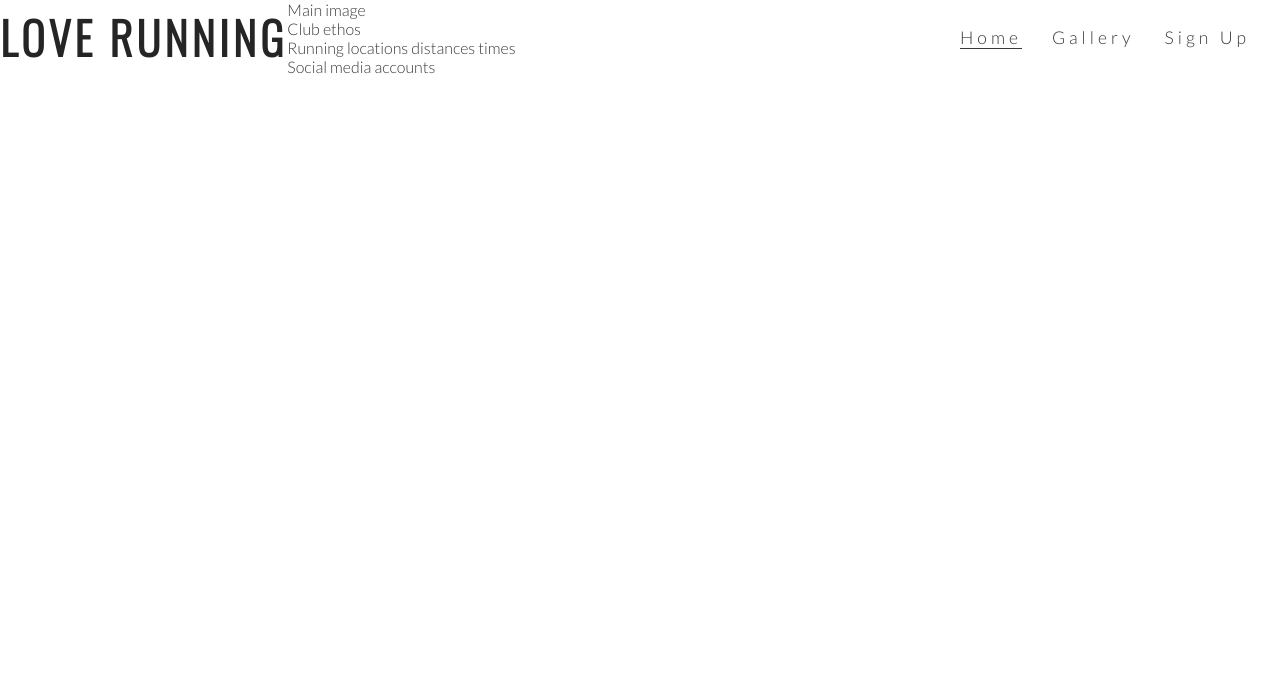
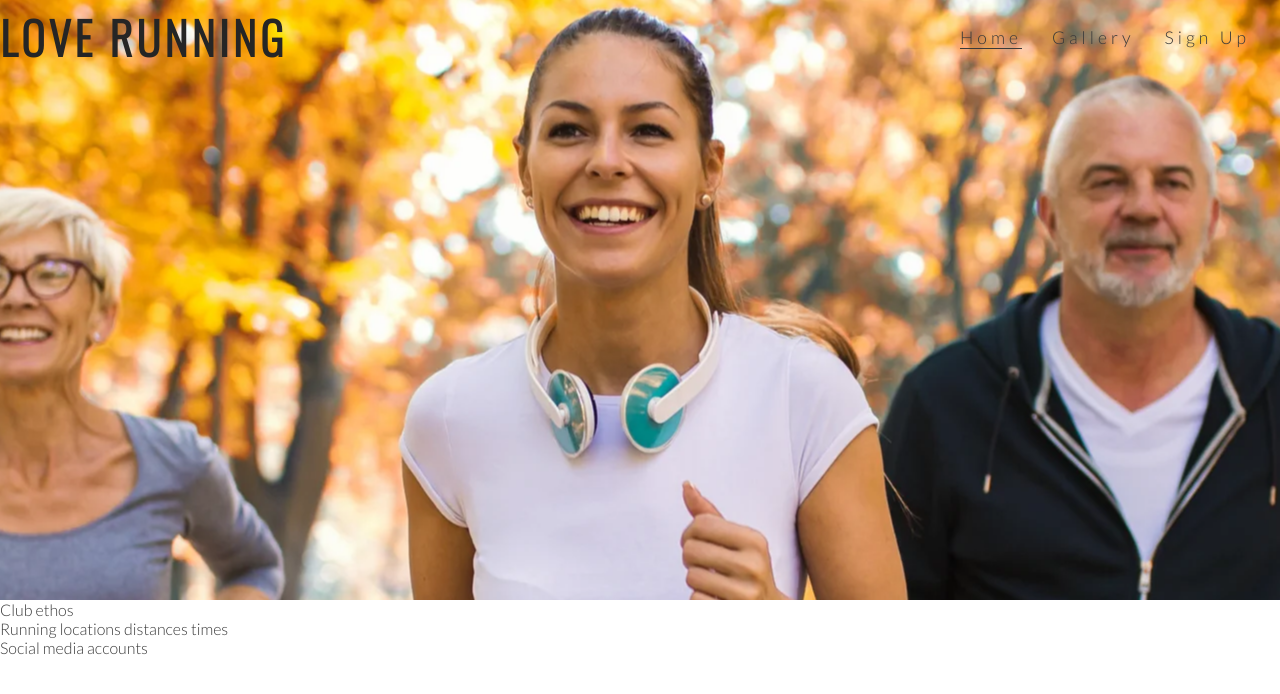
Before and after one commit to JKirkby95/love-running, a plain HTML site: page index.html in a window 1280 px wide. Drawn offline with nearby package versions, Linux system fonts and the light colour scheme.

Commit message:
test image not working

```diff
--- a/assets/css/style.css
+++ b/assets/css/style.css
@@ -53,3 +53,11 @@ h1, h2 {
 .active {
     border-bottom: 1px solid #3a3a3a;
 }
+
+/*hero-image*/
+
+#hero-image {
+    height: 600px;
+    width: 100%;
+    background: url('../images/hero-image.webp') no-repeat center center;
+}
--- a/index.html
+++ b/index.html
@@ -21,13 +21,11 @@
                 <li><a href="#">Sign Up</a></li>
                 <li><a href="#">Gallery</a></li>
                 <li><a href="index.html" class="active">Home</a></li>
-
-
             </ul>
         </nav>
     </header>
     <section>
-        Main image
+        <div id="hero-image"></div>
     </section>
     <section>
         Club ethos
```
Also changed, not shown: assets/images/hero-image.webp (added), 1 other file.
